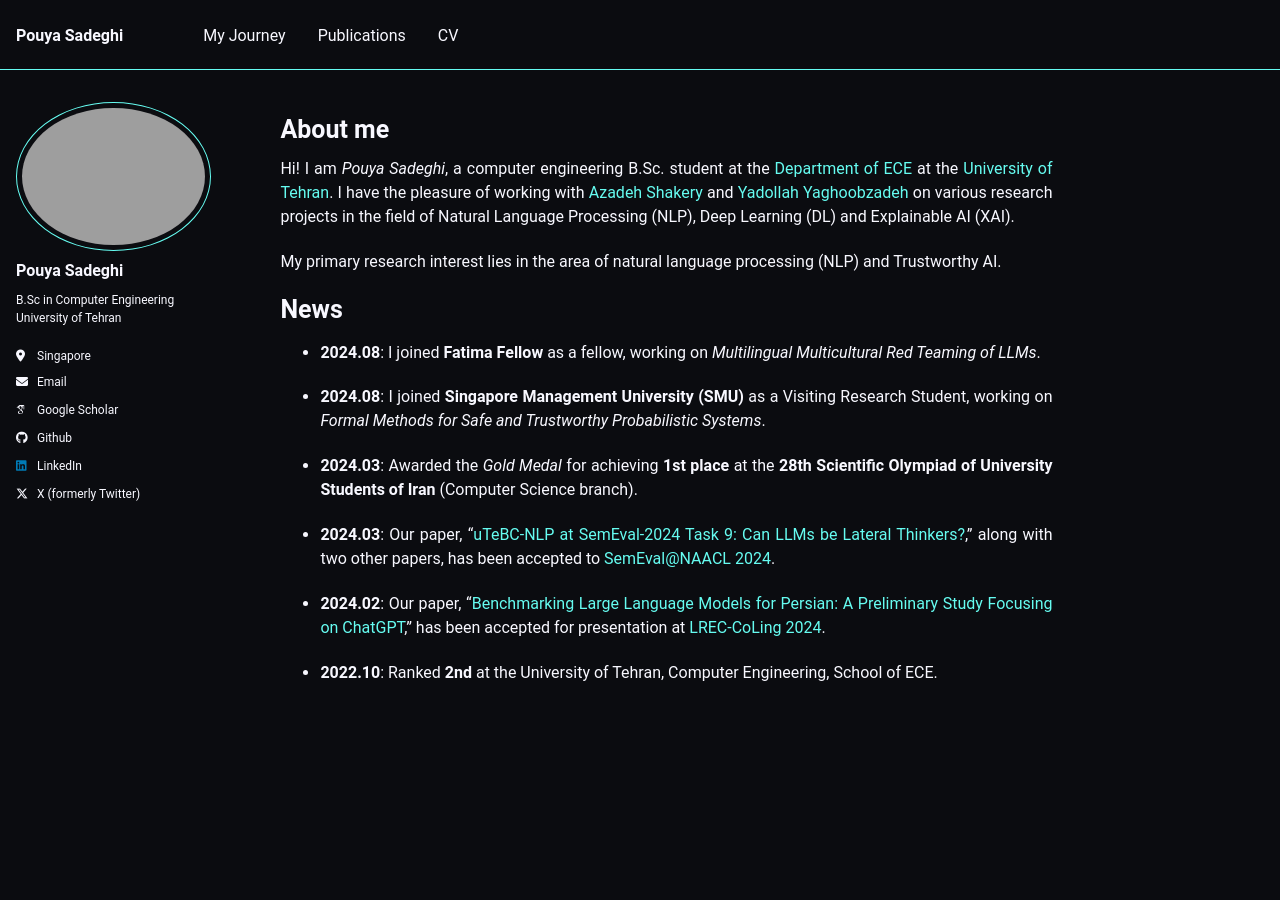
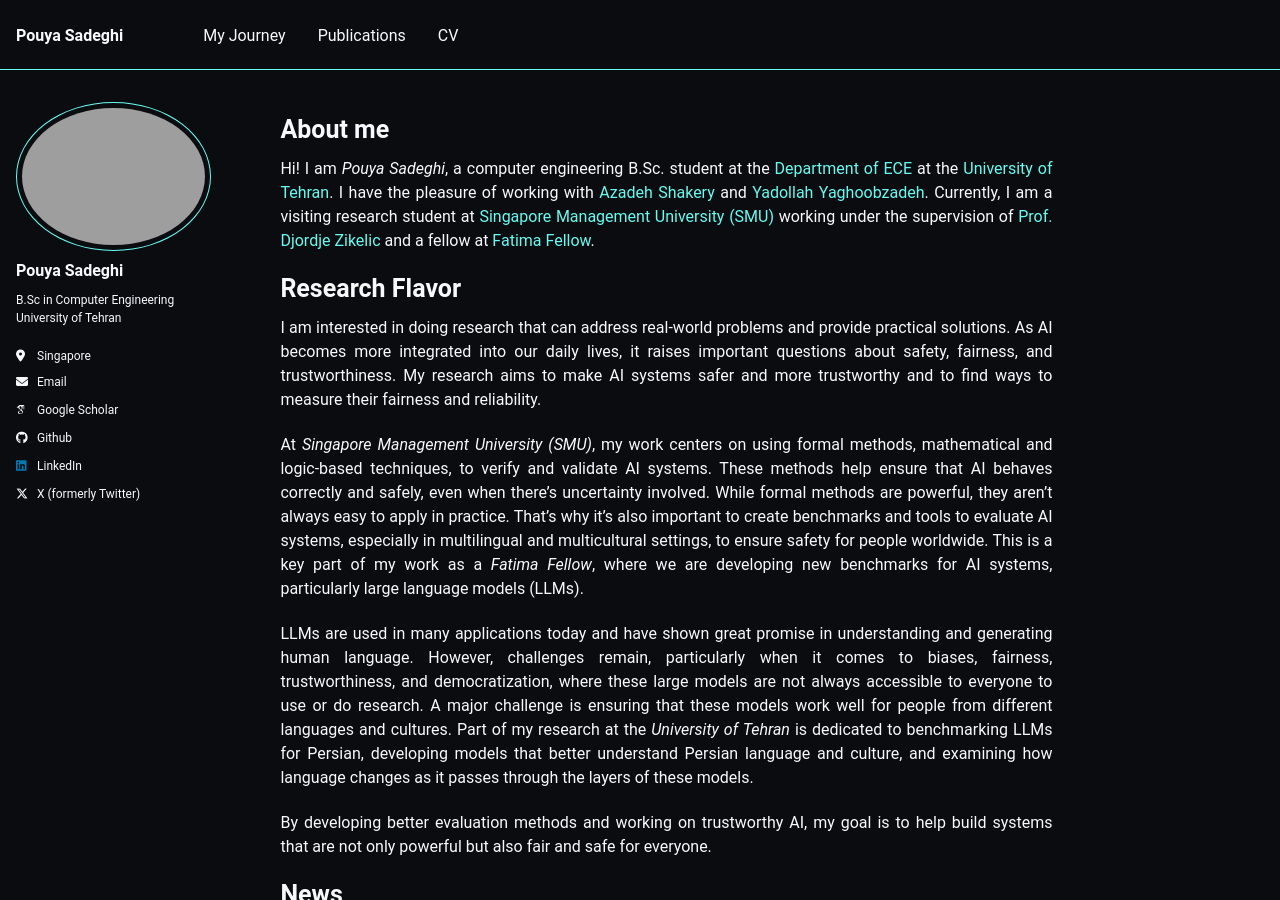
Before and after one commit to Ipouyall/Ipouyall.github.io, a Jekyll site: the page built from _pages/about.md, in a window 1280 px wide and 900 px high. Built offline with Jekyll 4.4.1, drawn with Linux system fonts in a browser that asks for light colours; some web fonts are replaced.

Commit message:
Update about-me

```diff
--- a/_pages/about.md
+++ b/_pages/about.md
@@ -13,11 +13,27 @@ Hi!
 I am *Pouya Sadeghi*, a computer engineering B.Sc. student at the
 [Department of ECE](https://ece.ut.ac.ir/en/ece){:target="_blank"} at the [University of Tehran](https://ut.ac.ir/en){:target="_blank"}.
 I have the pleasure of working with [Azadeh Shakery](https://ece.ut.ac.ir/en/~shakery){:target="_blank"} and
-[Yadollah Yaghoobzadeh](https://yyaghoobzadeh.github.io/){:target="_blank"} on various research projects in the field of Natural Language Processing (NLP),
-Deep Learning (DL) and Explainable AI (XAI).
+[Yadollah Yaghoobzadeh](https://yyaghoobzadeh.github.io/){:target="_blank"}. Currently, I am a visiting research student at
+[Singapore Management University (SMU)](https://www.smu.edu.sg/){:target="_blank"} working under the supervision of [Prof. Djordje Zikelic](https://djordjezikelic.github.io)
+and a fellow at [Fatima Fellow](https://fatimafellow.com/){:target="_blank"}.
 
-My primary research interest lies in the area of natural language processing (NLP) and Trustworthy AI.
+Research Flavor
+======
+I am interested in doing research that can address real-world problems and provide practical solutions.
+As AI becomes more integrated into our daily lives, it raises important questions about safety, fairness, and trustworthiness.
+My research aims to make AI systems safer and more trustworthy and to find ways to measure their fairness and reliability.
 
+At _Singapore Management University (SMU)_, my work centers on using formal methods, mathematical and logic-based techniques, to verify and validate AI systems.
+These methods help ensure that AI behaves correctly and safely, even when there’s uncertainty involved.
+While formal methods are powerful, they aren’t always easy to apply in practice.
+That’s why it’s also important to create benchmarks and tools to evaluate AI systems, especially in multilingual and multicultural settings, to ensure safety for people worldwide.
+This is a key part of my work as a _Fatima Fellow_, where we are developing new benchmarks for AI systems, particularly large language models (LLMs).
+
+LLMs are used in many applications today and have shown great promise in understanding and generating human language.
+However, challenges remain, particularly when it comes to biases, fairness, trustworthiness, and democratization, where these large models are not always accessible to everyone to use or do research.
+A major challenge is ensuring that these models work well for people from different languages and cultures. Part of my research at the _University of Tehran_ is dedicated to benchmarking LLMs for Persian, developing models that better understand Persian language and culture, and examining how language changes as it passes through the layers of these models.
+
+By developing better evaluation methods and working on trustworthy AI, my goal is to help build systems that are not only powerful but also fair and safe for everyone.
 
 News
 ======
```
